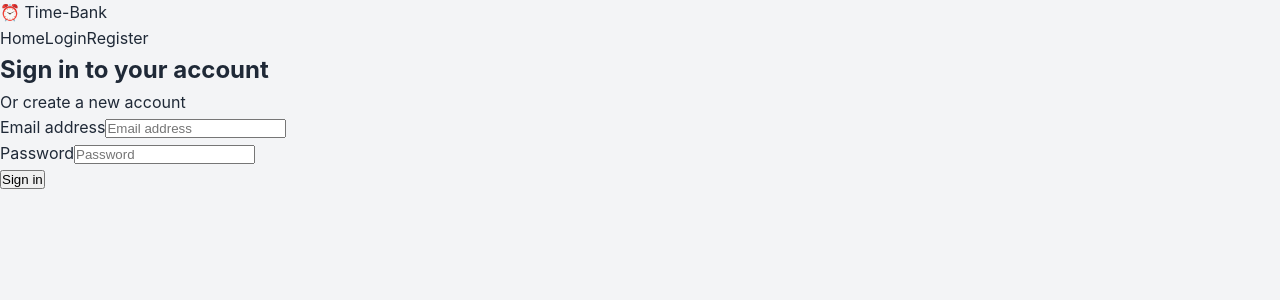
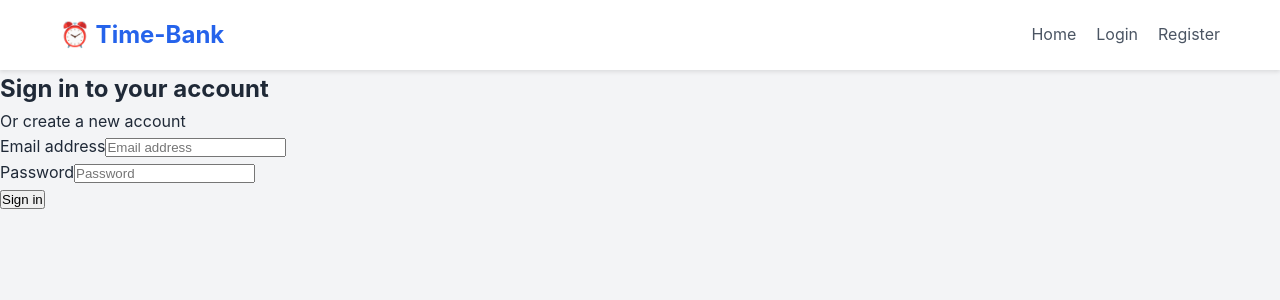
Before and after one commit to Bede12345/Time-bank, a React (Vite) app in the folder time-bank/frontend/: page /login in a window 1280 px wide. Shown: the top 300 px of the page. Built offline with nearby package versions, Linux system fonts and the light colour scheme.

Commit message:
working on css

```diff
--- a/time-bank/frontend/src/index.css
+++ b/time-bank/frontend/src/index.css
@@ -15,3 +15,45 @@ a {
   text-decoration: none;
   color: inherit;
 }
+
+.container {
+  max-width: 1200px;
+  margin: 0 auto;
+  padding: 0 20px;
+}
+
+.navbar {
+  background: #ffffff;
+  box-shadow: 0 2px 4px rgba(0,0,0,0.1);
+  padding: 16px 0;
+  position: sticky;
+  top: 0;
+  z-index: 100;
+}
+
+.navbar .container {
+  display: flex;
+  justify-content: space-between;
+  align-items: center;
+}
+
+.navbar-brand {
+  font-size: 24px;
+  font-weight: 700;
+  color: #2563eb;
+}
+
+.navbar-links {
+  display: flex;
+  align-items: center;
+  gap: 20px;
+}
+
+.navbar-links a {
+  color: #4b5563;
+  transition: color 0.2s;
+}
+
+.navbar-links a:hover {
+  color: #2563eb;
+}
```
Also changed, not shown: 1 other file (tests, documents, lock files or other folders).
